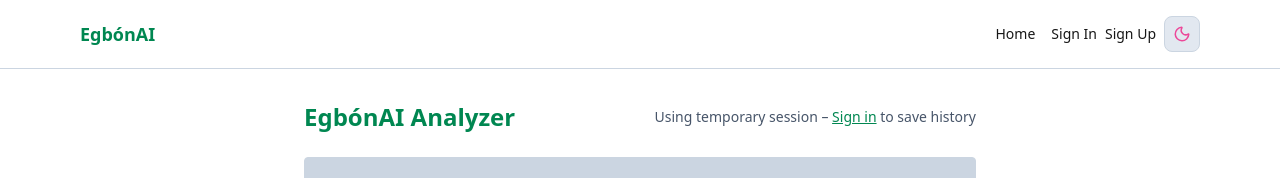
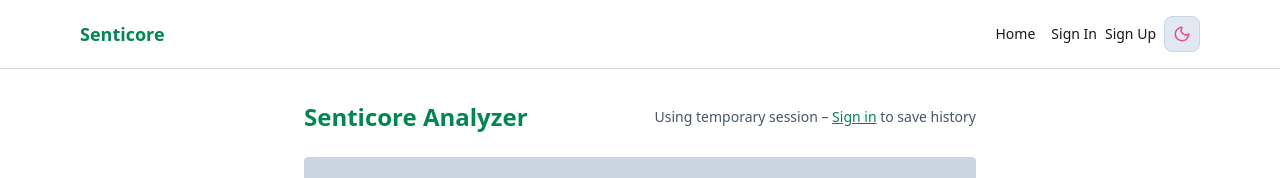
Before and after one commit to kingieX/EgbonAI, a Next.js app: page / in a window 1280 px wide. Shown: the top 178 px of the page. Built offline with nearby package versions, Linux system fonts and the light colour scheme.

Commit message:
Update: Created password change

```diff
--- a/src/app/page.tsx
+++ b/src/app/page.tsx
@@ -81,7 +81,8 @@
         <div className="w-full max-w-2xl">
           <div className="flex items-center justify-between mb-6">
             <h1 className="text-2xl font-bold text-primary">
-              EgbónAI Analyzer
+              {/* EgbónAI Analyzer */}
+              Senticore Analyzer
             </h1>
             {userId ? (
               <span className="text-sm text-muted-foreground">
--- a/src/components/Navbar.tsx
+++ b/src/components/Navbar.tsx
@@ -18,7 +18,8 @@
     <nav className="w-full border-b border-border bg-background text-foreground">
       <div className="max-w-6xl mx-auto px-4 py-4 flex justify-between items-center">
         <Link href="/" className="text-lg font-bold text-primary">
-          EgbónAI
+          {/* EgbónAI */}
+          Senticore
         </Link>
 
         <div className="flex items-center gap-2 text-sm">
```
Also changed, not shown: 1 other file (tests, documents, lock files or other folders).
